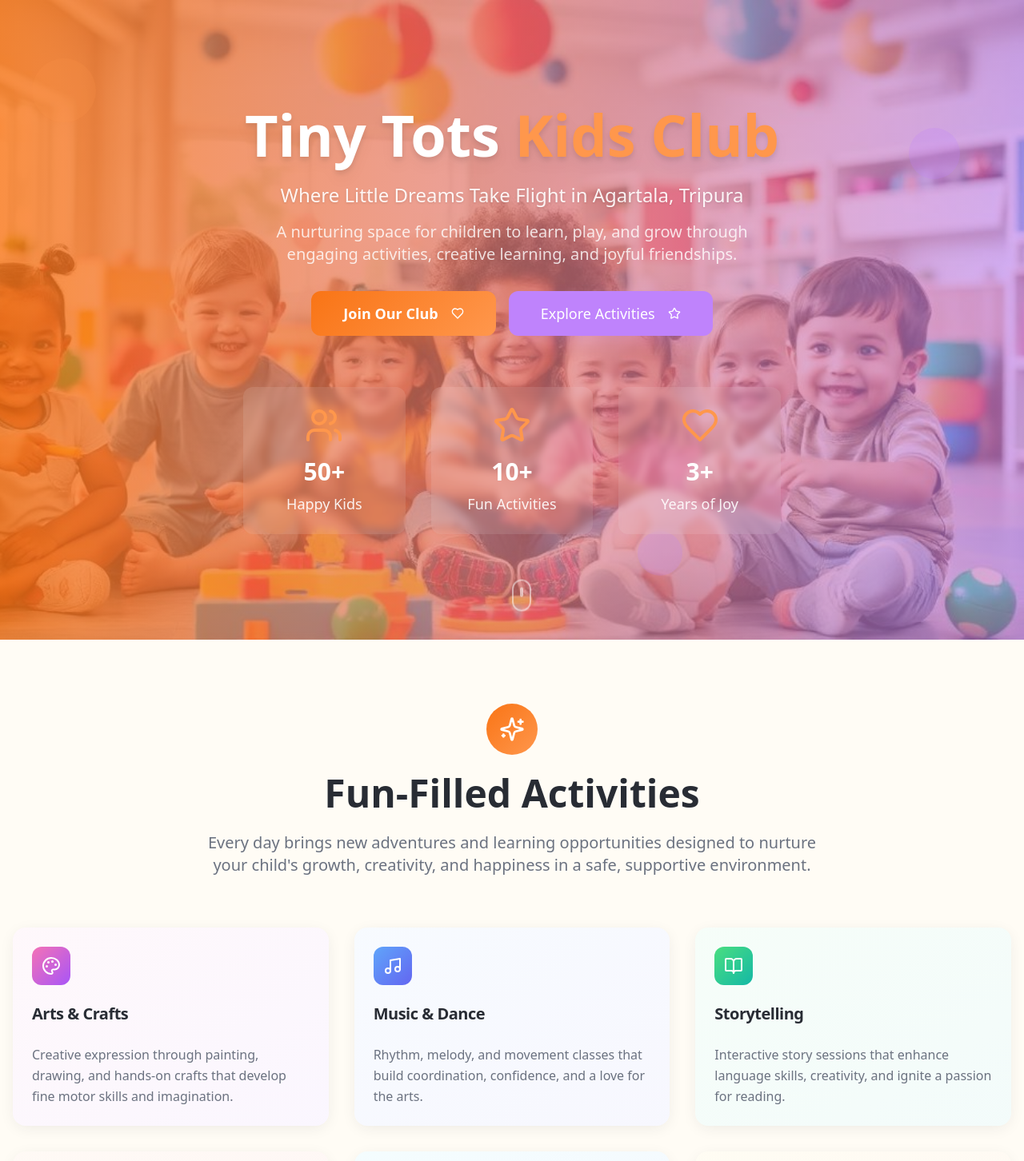
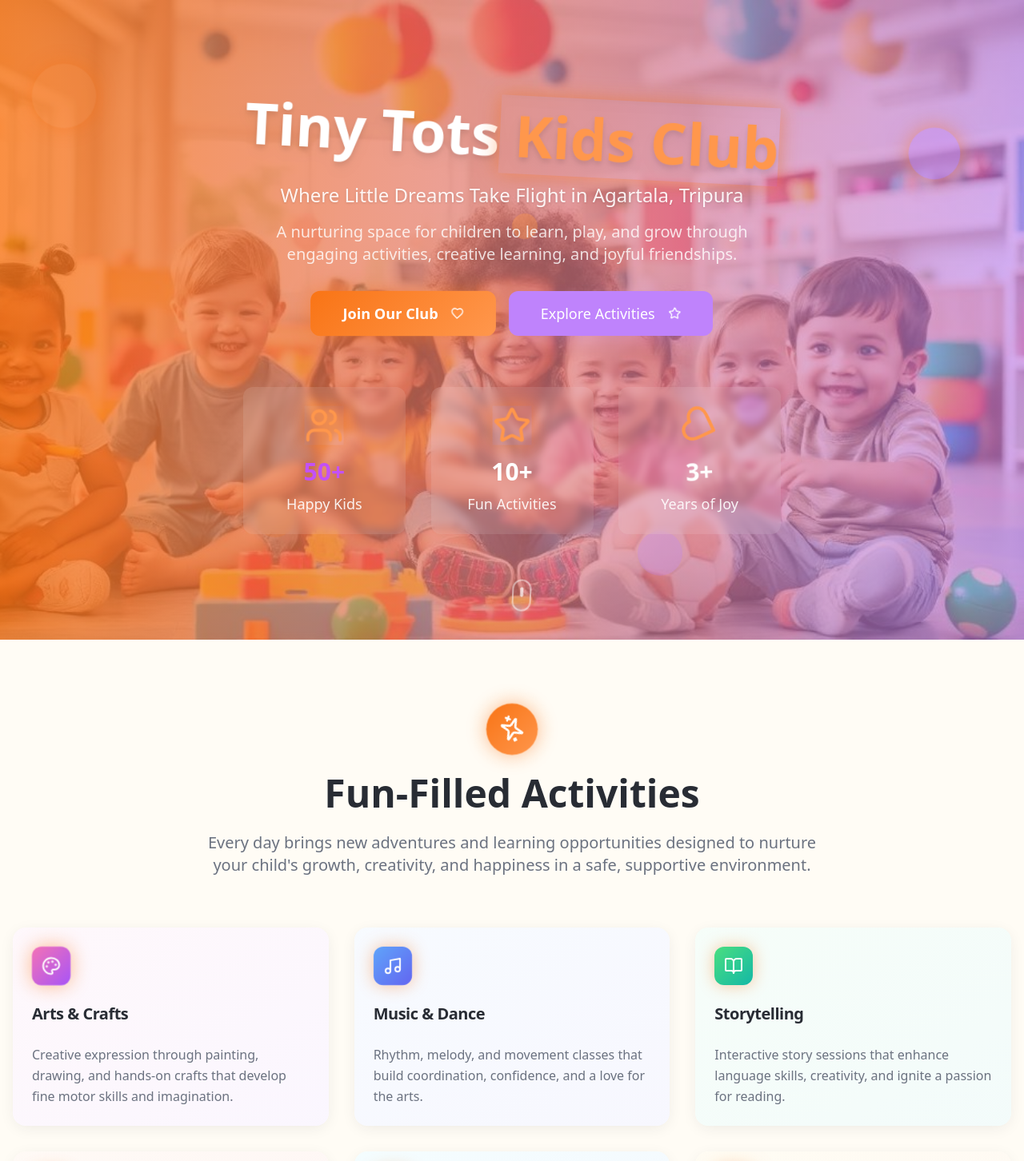
Before and after one commit to Lakshya8600/tiny-tots-agartala, a React (Vite) app: page / in a window 1280 px wide. Shown: the top 1452 px of the page at 80% size. Built offline with nearby package versions, Linux system fonts and the light colour scheme.

Commit message:
Add animations to website
Add kid-friendly animations to the website to enhance user experience.

```diff
--- a/src/components/ActivitiesSection.tsx
+++ b/src/components/ActivitiesSection.tsx
@@ -56,13 +56,13 @@ export const ActivitiesSection = () => {
     <section className="py-20 bg-background">
       <div className="container mx-auto px-4">
         <div className="text-center mb-16">
-          <div className="inline-flex items-center justify-center w-16 h-16 bg-gradient-hero rounded-full mb-6">
-            <Sparkles className="h-8 w-8 text-white" />
+          <div className="inline-flex items-center justify-center w-16 h-16 bg-gradient-hero rounded-full mb-6 animate-bounce-in animate-pulse-glow">
+            <Sparkles className="h-8 w-8 text-white animate-spin-slow animate-wiggle" />
           </div>
-          <h2 className="text-4xl md:text-5xl font-bold text-foreground mb-6">
+          <h2 className="text-4xl md:text-5xl font-bold text-foreground mb-6 animate-bounce-in hover-rainbow">
             Fun-Filled Activities
           </h2>
-          <p className="text-xl text-muted-foreground max-w-3xl mx-auto">
+          <p className="text-xl text-muted-foreground max-w-3xl mx-auto animate-slide-up stagger-2">
             Every day brings new adventures and learning opportunities designed to nurture your child's
             growth, creativity, and happiness in a safe, supportive environment.
           </p>
@@ -72,15 +72,17 @@ export const ActivitiesSection = () => {
           {activities.map((activity, index) => (
             <Card
               key={index}
-              className="group relative overflow-hidden border-0 shadow-soft hover:shadow-primary transform hover:scale-105 transition-all duration-300 ease-bounce-gentle bg-card"
+              className="group relative overflow-hidden border-0 shadow-soft hover:shadow-primary transform hover:scale-105 transition-all duration-300 ease-bounce-gentle bg-card animate-slide-up hover-glow hover-bounce"
+              style={{ animationDelay: `${index * 0.1}s` }}
             >
               <div className={`absolute inset-0 bg-gradient-to-br ${activity.color} opacity-5 group-hover:opacity-10 transition-opacity`} />
 
               <CardHeader className="relative">
-                <div className={`inline-flex items-center justify-center w-12 h-12 bg-gradient-to-br ${activity.color} rounded-xl mb-4 group-hover:scale-110 transition-transform`}>
-                  <activity.icon className="h-6 w-6 text-white" />
+                <div className={`inline-flex items-center justify-center w-12 h-12 bg-gradient-to-br ${activity.color} rounded-xl mb-4 group-hover:scale-110 transition-transform animate-float animate-pulse-glow hover-wiggle`}
+                     style={{ animationDelay: `${index * 0.2}s` }}>
+                  <activity.icon className="h-6 w-6 text-white animate-tada" style={{ animationDelay: `${index * 0.3}s` }} />
                 </div>
-                <CardTitle className="text-xl font-bold text-foreground group-hover:text-primary transition-colors">
+                <CardTitle className="text-xl font-bold text-foreground group-hover:text-primary transition-colors hover-rainbow">
                   {activity.title}
                 </CardTitle>
               </CardHeader>
@@ -94,25 +96,25 @@ export const ActivitiesSection = () => {
           ))}
         </div>
 
-        {/* Call to Action */}
+        {/* Call to Action with enhanced animations */}
         <div className="text-center">
-          <div className="bg-gradient-card rounded-2xl p-8 md:p-12 shadow-soft">
-            <div className="inline-flex items-center justify-center w-20 h-20 bg-gradient-hero rounded-full mb-6">
-              <Trophy className="h-10 w-10 text-white" />
+          <div className="bg-gradient-card rounded-2xl p-8 md:p-12 shadow-soft animate-bounce-in hover-glow">
+            <div className="inline-flex items-center justify-center w-20 h-20 bg-gradient-hero rounded-full mb-6 animate-float animate-pulse-glow">
+              <Trophy className="h-10 w-10 text-white animate-wiggle animate-spin-slow" />
             </div>
-            <h3 className="text-3xl md:text-4xl font-bold text-foreground mb-4">
+            <h3 className="text-3xl md:text-4xl font-bold text-foreground mb-4 hover-rainbow animate-tada">
               Ready to Join the Fun?
             </h3>
-            <p className="text-xl text-muted-foreground mb-8 max-w-2xl mx-auto">
+            <p className="text-xl text-muted-foreground mb-8 max-w-2xl mx-auto animate-slide-up stagger-2">
               Give your child the gift of joyful learning, new friendships, and countless
               memories at Tiny Tots Kids Club in Agartala.
             </p>
-            <div className="flex flex-col sm:flex-row gap-4 justify-center">
-              <Button variant="playful" size="xl" className="group">
-                <Heart className="mr-2 h-5 w-5 group-hover:scale-110 transition-transform" />
+            <div className="flex flex-col sm:flex-row gap-4 justify-center animate-slide-up stagger-3">
+              <Button variant="playful" size="xl" className="group hover-bounce animate-pulse-glow">
+                <Heart className="mr-2 h-5 w-5 group-hover:scale-110 transition-transform animate-wiggle" />
                 Enroll Your Child
               </Button>
-              <Button variant="outline" size="xl" className="hover:bg-primary hover:text-primary-foreground">
+              <Button variant="outline" size="xl" className="hover:bg-primary hover:text-primary-foreground hover-wiggle">
                 Schedule a Visit
               </Button>
             </div>
--- a/src/components/HeroSection.tsx
+++ b/src/components/HeroSection.tsx
@@ -15,69 +15,71 @@ export const HeroSection = () => {
         <div className="absolute inset-0 bg-gradient-to-r from-primary/80 to-accent/60" />
       </div>
 
-      {/* Floating shapes for visual interest */}
+      {/* Enhanced floating shapes with kid-friendly animations */}
       <div className="absolute inset-0 overflow-hidden pointer-events-none">
-        <div className="absolute top-20 left-10 w-20 h-20 bg-primary-glow/20 rounded-full animate-bounce"></div>
-        <div className="absolute top-40 right-20 w-16 h-16 bg-accent/30 rounded-full animate-pulse"></div>
-        <div className="absolute bottom-32 left-1/4 w-12 h-12 bg-primary/20 rounded-full animate-bounce" style={{ animationDelay: '1s' }}></div>
-        <div className="absolute bottom-20 right-1/3 w-14 h-14 bg-accent/25 rounded-full animate-pulse" style={{ animationDelay: '2s' }}></div>
+        <div className="absolute top-20 left-10 w-20 h-20 bg-primary-glow/20 rounded-full animate-float animate-pulse-glow"></div>
+        <div className="absolute top-40 right-20 w-16 h-16 bg-accent/30 rounded-full animate-wiggle animate-pulse-glow" style={{ animationDelay: '1s' }}></div>
+        <div className="absolute bottom-32 left-1/4 w-12 h-12 bg-primary/20 rounded-full animate-bounce-in animate-spin-slow" style={{ animationDelay: '2s' }}></div>
+        <div className="absolute bottom-20 right-1/3 w-14 h-14 bg-accent/25 rounded-full animate-float animate-tada" style={{ animationDelay: '0.5s' }}></div>
+        <div className="absolute top-1/3 left-1/2 w-8 h-8 bg-primary-glow/40 rounded-full animate-rainbow-text animate-spin-slow"></div>
+        <div className="absolute bottom-1/3 right-1/4 w-10 h-10 bg-accent/35 rounded-full animate-wiggle" style={{ animationDelay: '3s' }}></div>
       </div>
 
-      {/* Content */}
+      {/* Content with enhanced animations */}
       <div className="relative z-10 text-center text-white px-4 max-w-4xl mx-auto">
-        <div className="animate-fade-in">
-          <h1 className="text-5xl md:text-7xl font-bold mb-6 drop-shadow-lg">
+        <div className="animate-bounce-in">
+          <h1 className="text-5xl md:text-7xl font-bold mb-6 drop-shadow-lg hover-rainbow animate-wiggle">
             Tiny Tots
-            <span className="text-primary-glow"> Kids Club</span>
+            <span className="text-primary-glow animate-pulse-glow"> Kids Club</span>
           </h1>
 
-          <p className="text-xl md:text-2xl mb-4 drop-shadow opacity-90">
+          <p className="text-xl md:text-2xl mb-4 drop-shadow opacity-90 animate-slide-up stagger-2">
             Where Little Dreams Take Flight in Agartala, Tripura
           </p>
 
-          <p className="text-lg md:text-xl mb-8 max-w-2xl mx-auto opacity-80">
+          <p className="text-lg md:text-xl mb-8 max-w-2xl mx-auto opacity-80 animate-fade-in stagger-3">
             A nurturing space for children to learn, play, and grow through engaging activities,
             creative learning, and joyful friendships.
           </p>
 
-          <div className="flex flex-col sm:flex-row gap-4 justify-center mb-12">
-            <Button variant="playful" size="xl" className="group">
+          <div className="flex flex-col sm:flex-row gap-4 justify-center mb-12 animate-slide-up stagger-4">
+            <Button variant="playful" size="xl" className="group hover-bounce animate-pulse-glow">
               Join Our Club
-              <Heart className="ml-2 h-5 w-5 group-hover:scale-110 transition-transform" />
+              <Heart className="ml-2 h-5 w-5 group-hover:scale-110 transition-transform animate-wiggle" />
             </Button>
-            <Button variant="fun" size="xl">
+            <Button variant="fun" size="xl" className="hover-wiggle">
               Explore Activities
-              <Star className="ml-2 h-5 w-5" />
+              <Star className="ml-2 h-5 w-5 animate-spin-slow" />
             </Button>
           </div>
 
-          {/* Stats */}
-          <div className="grid grid-cols-1 md:grid-cols-3 gap-8 mt-16">
-            <div className="bg-white/10 backdrop-blur-sm rounded-xl p-6 transform hover:scale-105 transition-all ease-bounce-gentle">
-              <Users className="h-12 w-12 text-primary-glow mx-auto mb-4" />
-              <h3 className="text-3xl font-bold mb-2">50+</h3>
+          {/* Stats with enhanced animations */}
+          <div className="grid grid-cols-1 md:grid-cols-3 gap-8 mt-16 animate-slide-up stagger-5">
+            <div className="bg-white/10 backdrop-blur-sm rounded-xl p-6 transform hover:scale-105 transition-all ease-bounce-gentle hover-glow animate-bounce-in stagger-1">
+              <Users className="h-12 w-12 text-primary-glow mx-auto mb-4 animate-float animate-pulse-glow" />
+              <h3 className="text-3xl font-bold mb-2 animate-rainbow-text">50+</h3>
               <p className="text-lg opacity-90">Happy Kids</p>
             </div>
 
-            <div className="bg-white/10 backdrop-blur-sm rounded-xl p-6 transform hover:scale-105 transition-all ease-bounce-gentle">
-              <Star className="h-12 w-12 text-primary-glow mx-auto mb-4" />
-              <h3 className="text-3xl font-bold mb-2">10+</h3>
+            <div className="bg-white/10 backdrop-blur-sm rounded-xl p-6 transform hover:scale-105 transition-all ease-bounce-gentle hover-glow animate-bounce-in stagger-2">
+              <Star className="h-12 w-12 text-primary-glow mx-auto mb-4 animate-wiggle animate-pulse-glow" />
+              <h3 className="text-3xl font-bold mb-2 animate-tada" style={{ animationDelay: '1s' }}>10+</h3>
               <p className="text-lg opacity-90">Fun Activities</p>
             </div>
 
-            <div className="bg-white/10 backdrop-blur-sm rounded-xl p-6 transform hover:scale-105 transition-all ease-bounce-gentle">
-              <Heart className="h-12 w-12 text-primary-glow mx-auto mb-4" />
-              <h3 className="text-3xl font-bold mb-2">3+</h3>
+            <div className="bg-white/10 backdrop-blur-sm rounded-xl p-6 transform hover:scale-105 transition-all ease-bounce-gentle hover-glow animate-bounce-in stagger-3">
+              <Heart className="h-12 w-12 text-primary-glow mx-auto mb-4 animate-spin-slow animate-pulse-glow" />
+              <h3 className="text-3xl font-bold mb-2 animate-wiggle" style={{ animationDelay: '1.5s' }}>3+</h3>
               <p className="text-lg opacity-90">Years of Joy</p>
             </div>
           </div>
         </div>
       </div>
 
-      {/* Scroll indicator */}
-      <div className="absolute bottom-8 left-1/2 transform -translate-x-1/2 animate-bounce">
-        <div className="w-6 h-10 border-2 border-white/50 rounded-full flex justify-center">
-          <div className="w-1 h-3 bg-white/70 rounded-full mt-2 animate-pulse"></div>
+      {/* Enhanced scroll indicator */}
+      <div className="absolute bottom-8 left-1/2 transform -translate-x-1/2 animate-bounce hover-glow">
+        <div className="w-6 h-10 border-2 border-white/50 rounded-full flex justify-center animate-wiggle">
+          <div className="w-1 h-3 bg-white/70 rounded-full mt-2 animate-float animate-pulse-glow"></div>
         </div>
       </div>
     </section>
--- a/src/index.css
+++ b/src/index.css
@@ -128,7 +128,7 @@
 }
 
 @layer utilities {
-  /* Animations for Tiny Tots Kids Club */
+  /* Kid-Friendly Animations for Tiny Tots Kids Club */
   @keyframes fade-in {
     from {
       opacity: 0;
@@ -140,12 +140,34 @@
     }
   }
 
+  @keyframes bounce-in {
+    0% {
+      transform: scale(0.3) translateY(-50px);
+      opacity: 0;
+    }
+    50% {
+      transform: scale(1.05) translateY(-10px);
+      opacity: 0.8;
+    }
+    70% {
+      transform: scale(0.95) translateY(0px);
+      opacity: 1;
+    }
+    100% {
+      transform: scale(1) translateY(0px);
+      opacity: 1;
+    }
+  }
+
   @keyframes float {
     0%, 100% {
-      transform: translateY(0px);
+      transform: translateY(0px) rotate(0deg);
     }
-    50% {
-      transform: translateY(-10px);
+    33% {
+      transform: translateY(-10px) rotate(1deg);
+    }
+    66% {
+      transform: translateY(-5px) rotate(-1deg);
     }
   }
 
@@ -158,17 +180,128 @@
     }
   }
 
+  @keyframes pulse-glow {
+    0%, 100% {
+      box-shadow: 0 0 20px hsl(var(--primary) / 0.4);
+      transform: scale(1);
+    }
+    50% {
+      box-shadow: 0 0 30px hsl(var(--primary) / 0.6);
+      transform: scale(1.02);
+    }
+  }
+
+  @keyframes rainbow-text {
+    0% { color: hsl(var(--primary)); }
+    16% { color: hsl(280 95% 65%); }
+    33% { color: hsl(200 95% 65%); }
+    50% { color: hsl(120 95% 45%); }
+    66% { color: hsl(60 95% 55%); }
+    83% { color: hsl(30 95% 55%); }
+    100% { color: hsl(var(--primary)); }
+  }
+
+  @keyframes spin-slow {
+    from {
+      transform: rotate(0deg);
+    }
+    to {
+      transform: rotate(360deg);
+    }
+  }
+
+  @keyframes slide-up {
+    from {
+      opacity: 0;
+      transform: translateY(30px);
+    }
+    to {
+      opacity: 1;
+      transform: translateY(0);
+    }
+  }
+
+  @keyframes tada {
+    0% {
+      transform: scale3d(1, 1, 1);
+    }
+    10%, 20% {
+      transform: scale3d(0.9, 0.9, 0.9) rotate3d(0, 0, 1, -3deg);
+    }
+    30%, 50%, 70%, 90% {
+      transform: scale3d(1.1, 1.1, 1.1) rotate3d(0, 0, 1, 3deg);
+    }
+    40%, 60%, 80% {
+      transform: scale3d(1.1, 1.1, 1.1) rotate3d(0, 0, 1, -3deg);
+    }
+    100% {
+      transform: scale3d(1, 1, 1);
+    }
+  }
+
+  /* Animation Classes */
   .animate-fade-in {
     animation: fade-in 1s ease-out;
   }
 
+  .animate-bounce-in {
+    animation: bounce-in 0.8s var(--bounce-gentle);
+  }
+
   .animate-float {
-    animation: float 3s ease-in-out infinite;
+    animation: float 4s ease-in-out infinite;
   }
 
   .animate-wiggle {
     animation: wiggle 1s ease-in-out infinite;
   }
+
+  .animate-pulse-glow {
+    animation: pulse-glow 2s ease-in-out infinite;
+  }
+
+  .animate-rainbow-text {
+    animation: rainbow-text 3s ease-in-out infinite;
+  }
+
+  .animate-spin-slow {
+    animation: spin-slow 8s linear infinite;
+  }
+
+  .animate-slide-up {
+    animation: slide-up 0.6s ease-out;
+  }
+
+  .animate-tada {
+    animation: tada 1s ease-in-out;
+  }
+
+  /* Hover Animations */
+  .hover-bounce:hover {
+    animation: bounce-in 0.5s var(--bounce-gentle);
+  }
+
+  .hover-wiggle:hover {
+    animation: wiggle 0.5s ease-in-out;
+  }
+
+  .hover-glow:hover {
+    box-shadow: 0 0 25px hsl(var(--primary) / 0.5);
+    transform: scale(1.05);
+    transition: all 0.3s var(--bounce-gentle);
+  }
+
+  .hover-rainbow:hover {
+    animation: rainbow-text 1s ease-in-out;
+  }
+
+  /* Staggered animations for lists */
+  .stagger-1 { animation-delay: 0.1s; }
+  .stagger-2 { animation-delay: 0.2s; }
+  .stagger-3 { animation-delay: 0.3s; }
+  .stagger-4 { animation-delay: 0.4s; }
+  .stagger-5 { animation-delay: 0.5s; }
+  .stagger-6 { animation-delay: 0.6s; }
 
   /* Smooth scrolling */
   html {
```
Also changed, not shown: src/pages/Index.tsx (+27 -27 lines).
